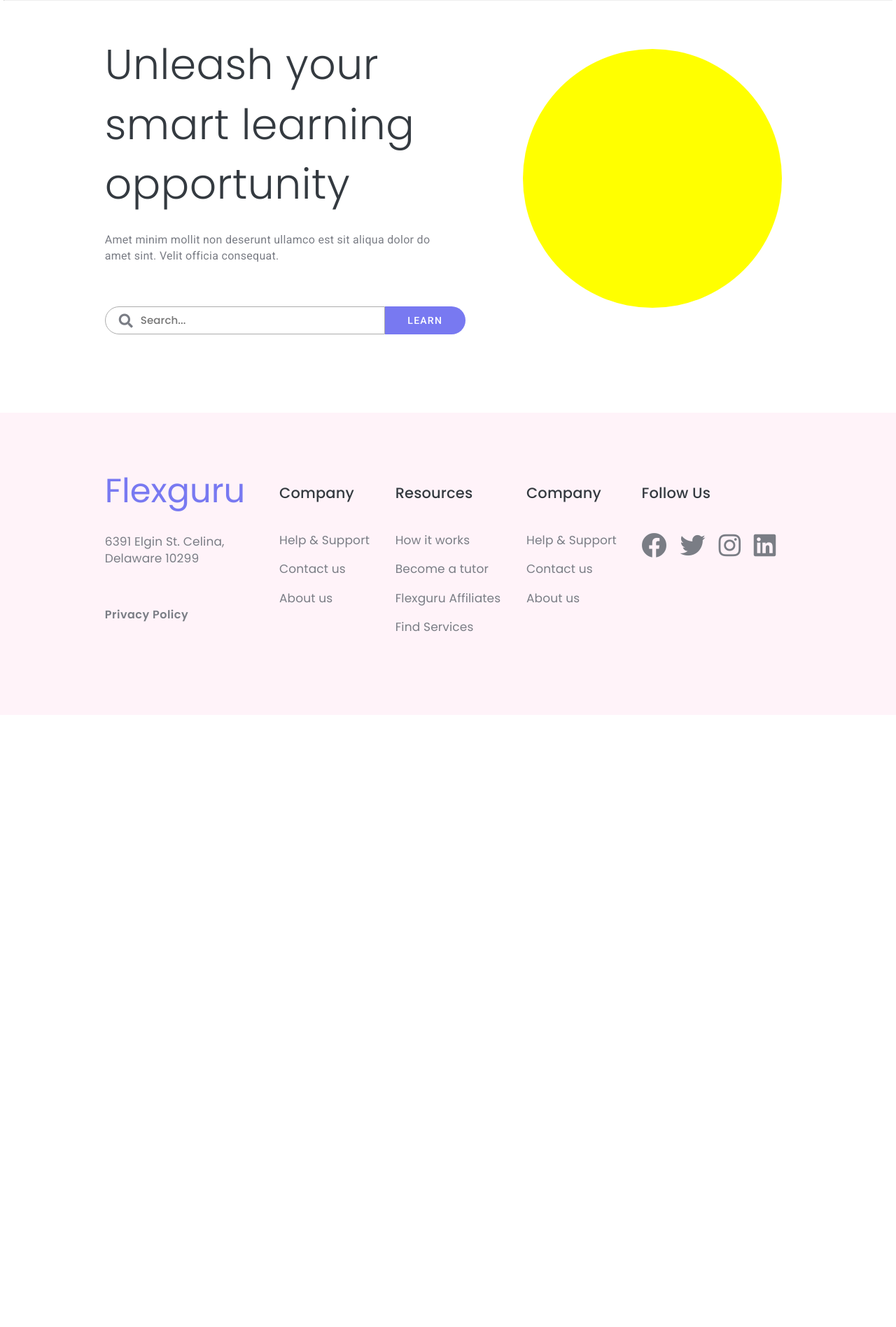
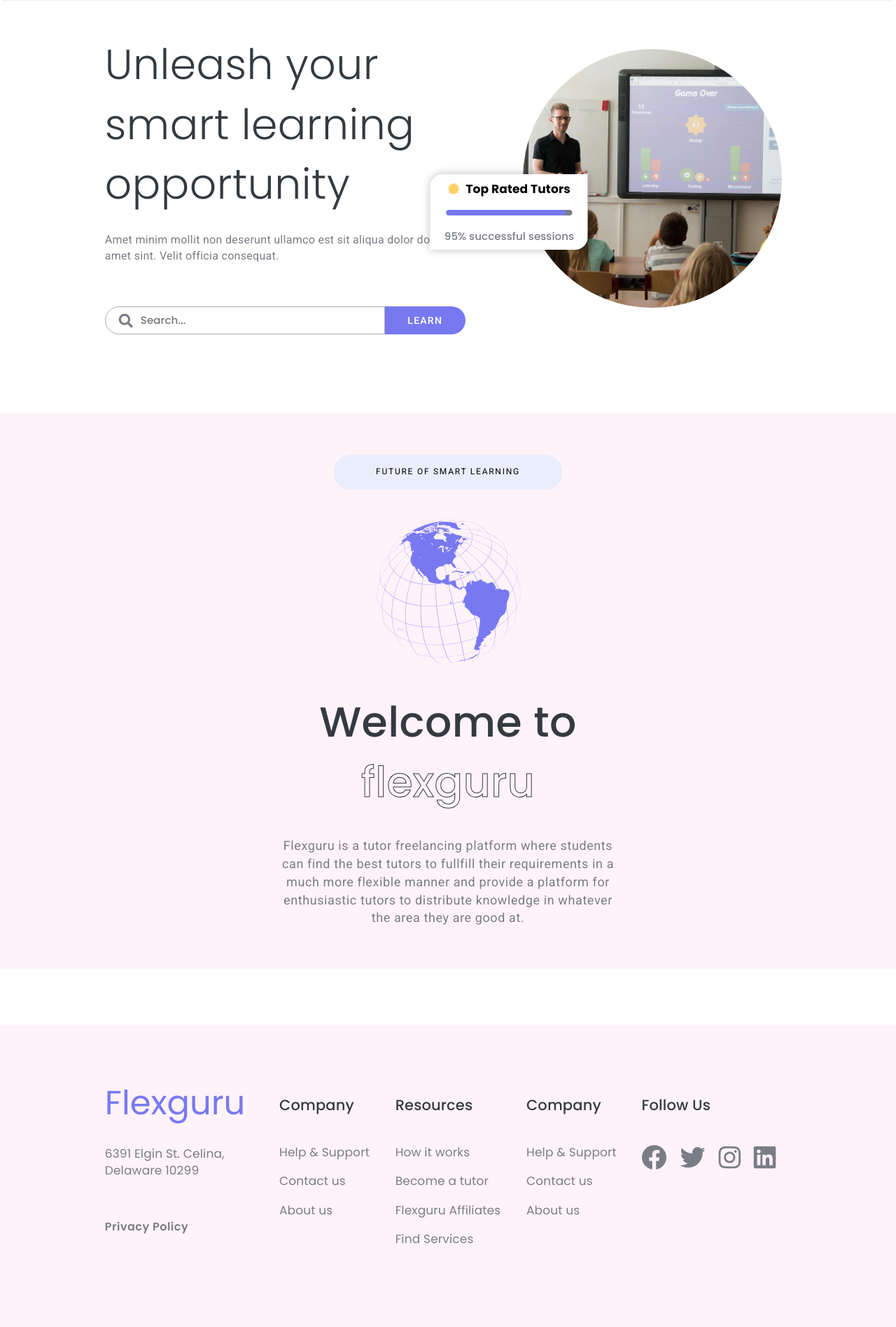
Before and after one commit to BiGDoGKD/FlexGuru, a PHP site: page /flexguru/ in a window 1280 px wide. Shown: the part 80-1977 px from the top of the page at 70% size. Before the commit the page ends 983 px from the top, so only its background shows below. Run offline with PHP 8.4, Linux system fonts and the light colour scheme; some libraries are stand-ins or nearby versions.

Commit message:
Update landing page

```diff
--- a/app/views/index.php
+++ b/app/views/index.php
@@ -28,15 +28,34 @@ include APPROOT . '/views/includes/header.php';
         </div>
     </div>
     <div class="cover-image">
+        <div class="top-tutors">
+            <div class="title-bar"><i class="fas fa-certificate" style="color:#FFD064;"></i><span class="subtitle-1 bold">Top Rated Tutors</span></div>
+            <div class="activity-bar">
+                <div class="filled-bar"></div>
+            </div>
+            <div class="detail-bar"><span class="subtitle-2 gray">95% successful sessions</span></div>
+        </div>
         <div class="circle">
-
         </div>
     </div>
+</div>
+<div class="fg-welcome">
+    <div class="bg-welcome bg-rose"></div>
+    <div class="button-tab overline bg-light-blue">future of smart learning</div>
+    <div class="globe"><img src="<?php echo URLROOT . '/public/img/visitor/home/globe.svg' ?>" width="210" height="210" alt=""></div>
+    <div class="welcome-title">
+        <h2 style="font-weight: 500;" class="text-center">Welcome to <span class="transparent" style="-webkit-text-stroke: 1px var(--dark);"></br>flexguru</span></h2>
+    </div>
+    <div class="welcome-description w-50">
+        <p class="text-center body-1 gray">Flexguru is a tutor freelancing platform where students can find the best tutors to fullfill their requirements in a much more flexible manner and provide a platform for enthusiastic tutors to distribute knowledge in whatever the area they are good at. </p>
+    </div>
+
 </div>
 <?php
 include APPROOT . '/views/includes/footer.php';
 ?>
 <style>
+    /* cover css  */
     .fg-cover {
         width: 100%;
         height: 460px;
@@ -47,14 +66,67 @@ include APPROOT . '/views/includes/footer.php';
     }
 
     .fg-cover .cover-image {
+        position: relative;
         width: 37%;
         padding: 20px;
     }
 
+    @keyframes slideInFromLeft {
+        0% {
+            transform: translate(-50%, -800%);
+        }
+
+        100% {
+            transform: translate(-50%, -50%);
+        }
+    }
+
+    .fg-cover .cover-image .top-tutors {
+        animation: 1s ease-out 0s 1 slideInFromLeft;
+        position: absolute;
+        width: 225px;
+        height: 108px;
+        left: 0;
+        top: 55%;
+        transform: translate(-50%, -50%);
+        background: #FFFFFF;
+        box-shadow: 0px 0px 12.6px rgba(0, 0, 0, 0.25);
+        border-radius: 18px 0px;
+        display: flex;
+        flex-direction: column;
+        justify-content: space-around;
+        align-items: center;
+    }
+
+    .fg-cover .cover-image .top-tutors .title-bar {
+        width: 82%;
+        display: flex;
+        justify-content: space-around;
+        align-items: center;
+    }
+
+    .fg-cover .cover-image .top-tutors .activity-bar {
+        width: 80%;
+        background: var(--gray);
+        border-radius: 8px;
+        height: 8px;
+    }
+
+    .fg-cover .cover-image .top-tutors .activity-bar .filled-bar {
+        width: 95%;
+        background: var(--primary);
+        border-radius: 8px;
+        height: 100%;
+    }
+
+    .fg-cover .cover-image .top-tutors .detail-bar {}
+
     .fg-cover .cover-image .circle {
         height: 370px;
         width: 370px;
-        background: yellow;
+        background: url(<?php echo URLROOT . '/public/img/visitor/home/cover.webp' ?>);
+        background-position: center;
+        background-size: cover;
         border-radius: 50%;
     }
 
@@ -96,4 +168,39 @@ include APPROOT . '/views/includes/footer.php';
         outline: 0;
 
     }
+
+    /* welcome section css  */
+    .fg-welcome {
+        position: relative;
+        width: 100%;
+        padding: 60px 0;
+        margin: 50px 0 80px 0;
+        display: flex;
+        /* align-items: center; */
+        flex-direction: column;
+        justify-content: space-around;
+        align-items: center;
+    }
+
+    .fg-welcome .bg-welcome {
+        position: absolute;
+        width: 100vw;
+        height: 100%;
+        z-index: -99999;
+    }
+
+    .fg-welcome .button-tab {
+        display: flex;
+        justify-content: center;
+        align-items: center;
+        height: 50px;
+        padding: 0 60px;
+        border-radius: 24px;
+    }
+    .fg-welcome .globe{
+        margin: 40px 0;
+    }
+    .fg-welcome .welcome-title {
+        margin: 0 0 35px 0;
+    }
 </style>
--- a/public/css/crystalys-v2.css
+++ b/public/css/crystalys-v2.css
@@ -33,6 +33,8 @@ body {
   --on-unknown: #ffe564;
   --on-success: #70b276;
   --on-error: #ff6c6c;
+  --rose: #fff3f9;
+  --light-blue: #e9edfc;
 }
 
 /* scroll bar  */
@@ -343,7 +345,9 @@ h6 {
 .on-error {
   color: var(--on-error);
 }
-
+.transparent {
+  color: transparent;
+}
 /* BACKGROUND_COLORS  */
 
 .bg-dark {
@@ -400,7 +404,12 @@ h6 {
 .bg-on-error {
   background: var(--on-error);
 }
-
+.bg-rose {
+  background: var(--rose);
+}
+.bg-light-blue {
+  background: var(--light-blue);
+}
 /* BORDER_COLORS  */
 
 .border-dark {
```
Also changed, not shown: public/img/visitor/home/cover.webp (added), public/img/visitor/home/globe.svg (added), public/img/visitor/home/m.svg (added).
